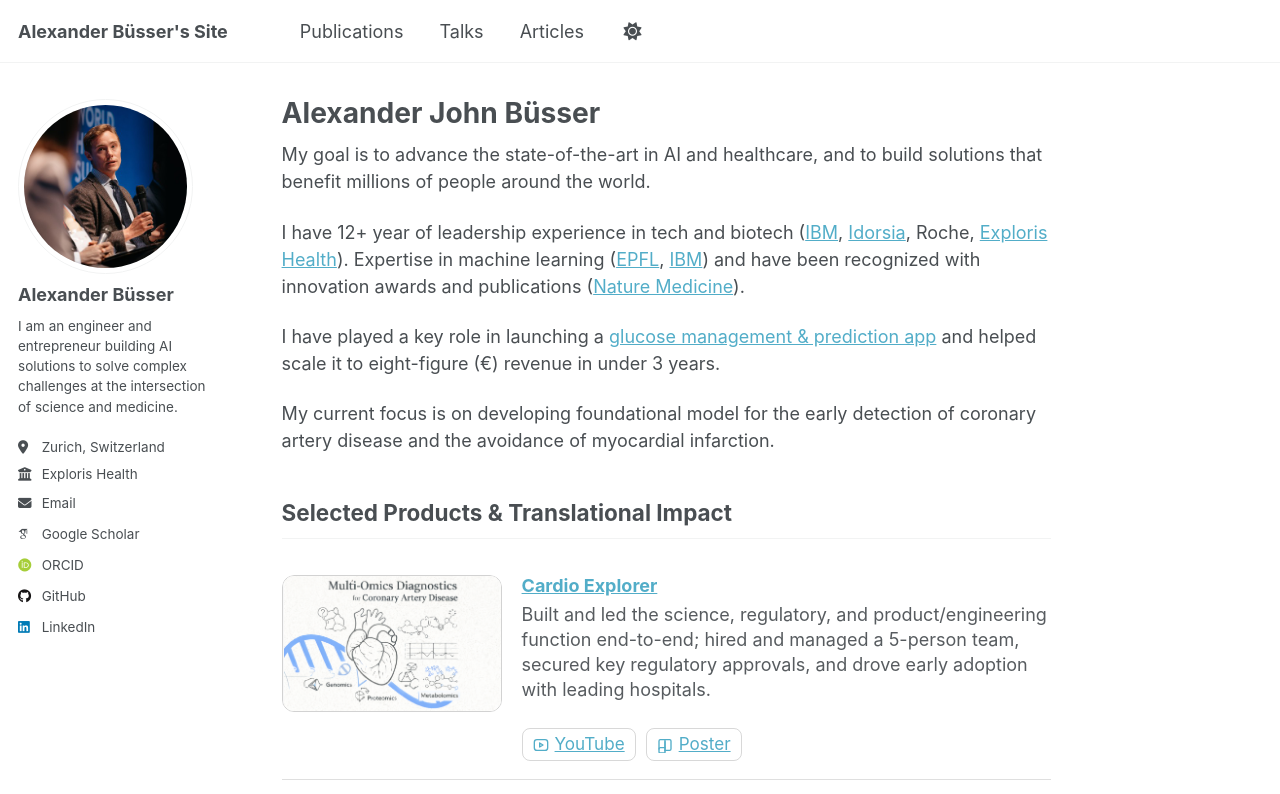
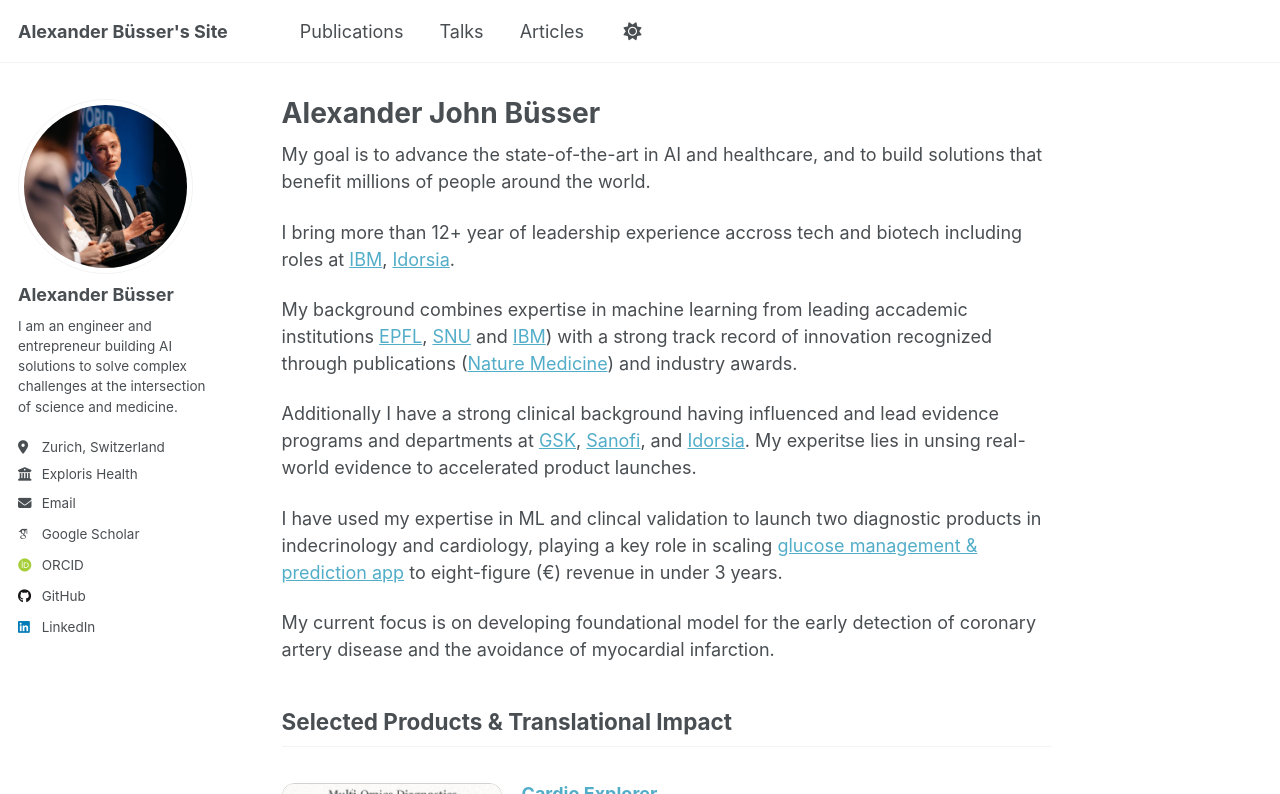
Before and after one commit to albu89/ajb, a Jekyll site: the page built from _pages/about.md, in a window 1280 px wide and 900 px high, cut to the strip 0-794 px from the top of the window. Built offline with Jekyll 4.4.1, drawn with Linux system fonts in a browser that asks for light colours; some web fonts are replaced; a script that is not in the unit is left out.

Commit message:
Expand about page intro and link pharma employers.
Add GSK, Sanofi, and Idorsia links and refine leadership, clinical, and product background copy.

Co-authored-by: Cursor <cursoragent@cursor.com>

```diff
--- a/_pages/about.md
+++ b/_pages/about.md
@@ -9,14 +9,15 @@ redirect_from:
 
 My goal is to advance the state-of-the-art in AI and healthcare, and to build solutions that benefit millions of people around the world.
 
-I have 12+ year of leadership experience in tech and biotech ([IBM](https://www.ibm.com), [Idorsia](https://www.idorsia.com), Roche, [Exploris Health](https://www.explorishealth.com/)). Expertise in machine learning ([EPFL](https://www.epfl.ch/en/), [IBM](https://www.ibm.com)) and have been recognized with innovation awards and publications ([Nature Medicine](https://www.nature.com/nm/)).
+I bring more than 12+ year of leadership experience accross tech and biotech including roles at [IBM](https://www.ibm.com), [Idorsia](https://www.idorsia.com, Roche, and [Exploris Health](https://www.explorishealth.com/)).
 
+ My background combines expertise in machine learning from leading accademic institutions [EPFL](https://www.epfl.ch/en/), [SNU](https://en.snu.ac.kr/) and  [IBM](https://www.ibm.com)) with a strong track record of innovation recognized through publications ([Nature Medicine](https://www.nature.com/nm/)) and industry awards.
 
-I have played a key role in launching a [glucose management & prediction app](https://www.accu-chek.ch/fachkraefte/smartguide) and helped scale it to eight-figure (€) revenue in under 3 years.
+Additionally I have a strong clinical background having influenced and lead evidence programs and departments at [GSK](https://www.gsk.com), [Sanofi](https://www.sanofi.com), and [Idorsia](https://www.idorsia.com). My experitse lies in unsing real-world evidence to accelerated product launches.
+
+I have used my expertise in ML and clincal validation to launch two diagnostic products in indecrinology and cardiology, playing a key role in scaling  [glucose management & prediction app](https://www.accu-chek.ch/fachkraefte/smartguide)  to eight-figure (€) revenue in under 3 years.
 
 My current focus is on developing foundational model for the early detection of coronary artery disease and the avoidance of myocardial infarction.
-
-
 
 
 ## Selected Products & Translational Impact
```
